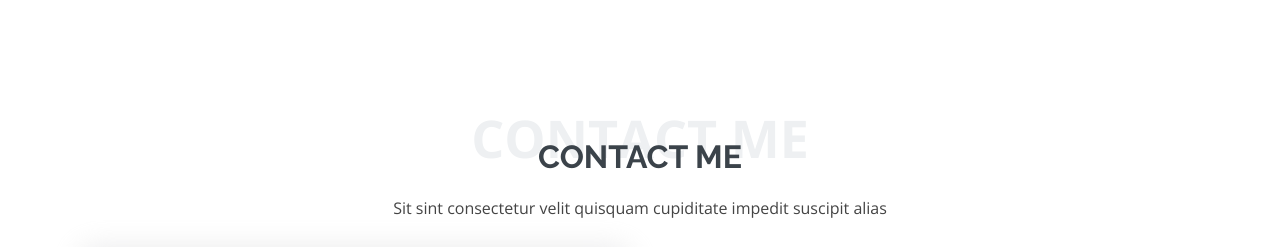
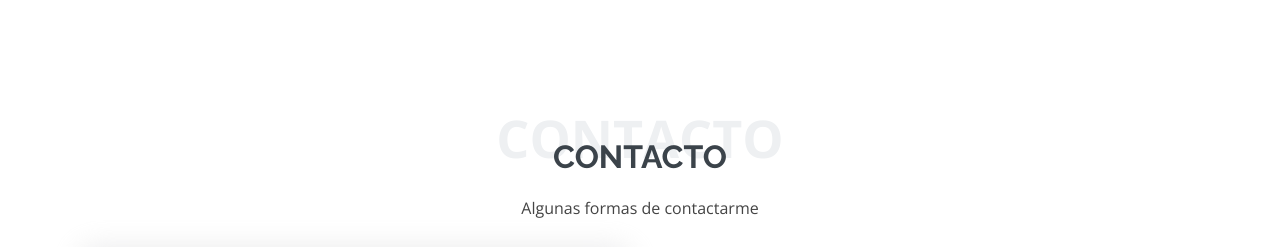
Before and after one commit to Nacho-Gallardo/nacho-gallardo.github.io, a plain HTML site: page index.html in a window 1280 px wide. Shown: the part 2520-2767 px from the top of the page. Drawn offline with nearby package versions, Linux system fonts and the light colour scheme.

Commit message:
Update index.html

```diff
--- a/index.html
+++ b/index.html
@@ -203,9 +203,9 @@
       <div class="container">
 
         <div class="section-title">
-          <span>Contact Me</span>
-          <h2>Contact Me</h2>
-          <p>Sit sint consectetur velit quisquam cupiditate impedit suscipit alias</p>
+          <span>Contacto</span>
+          <h2>Contacto</h2>
+          <p>Algunas formas de contactarme</p>
         </div>
 
         <div class="row">
```
